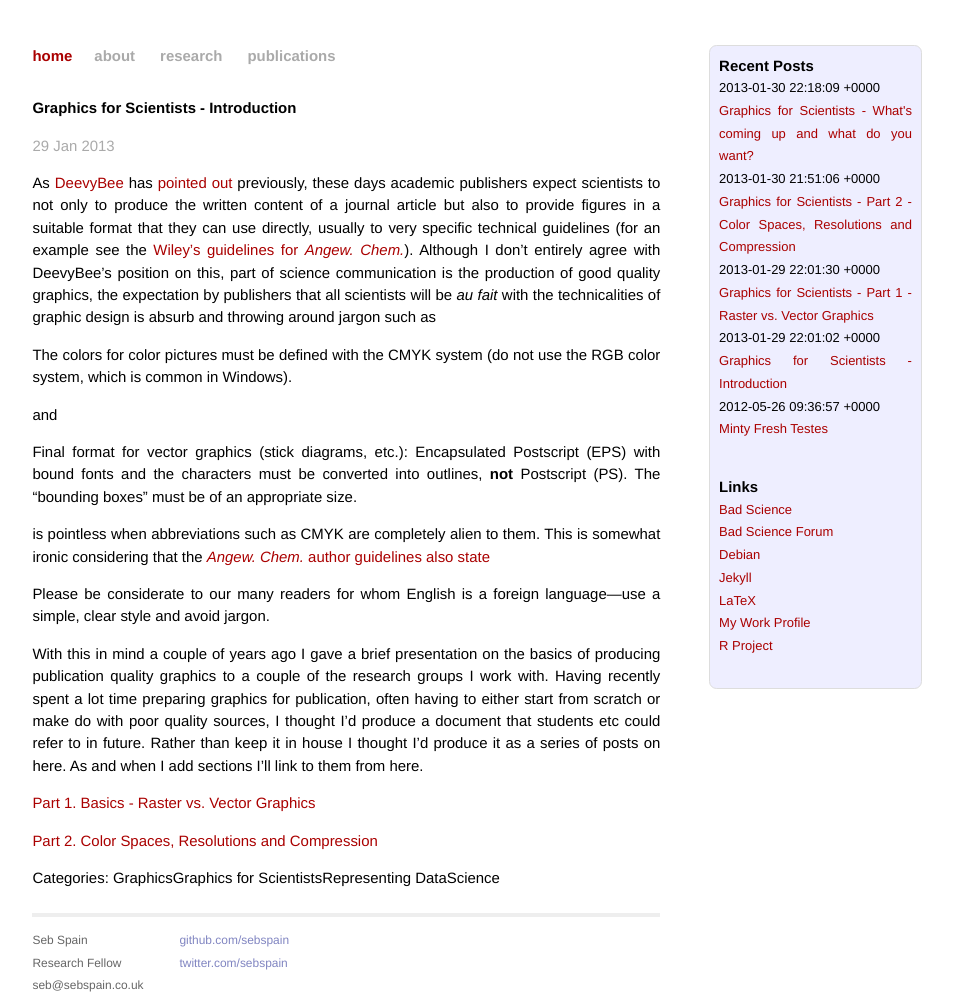
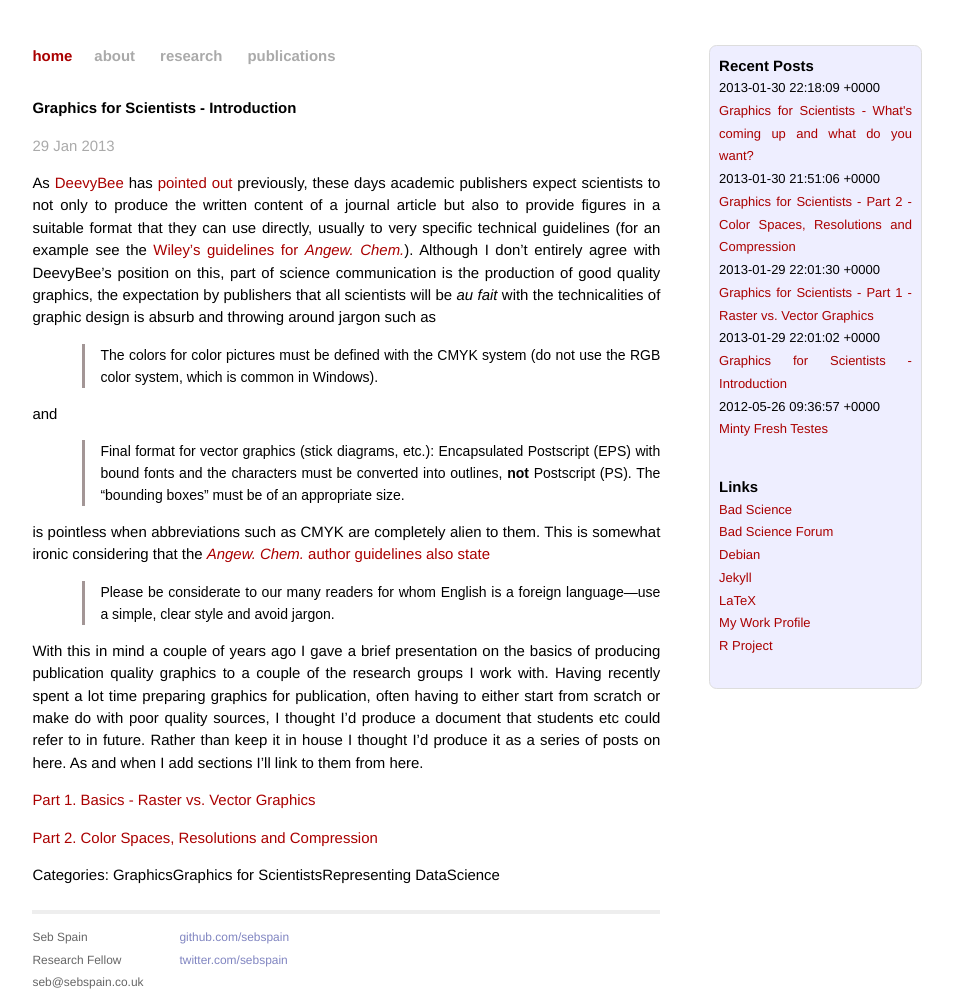
Before and after one commit to sebspain/sebspain.github.io, a Jekyll site: the page built from graphics/graphics-for-scientists-intro/index.md, in a window 1280 px wide. Shown: the whole page, without its empty margins (189-1142 px from the left). Built offline with Jekyll 4.4.1, drawn with Linux system fonts in a browser that asks for light colours; Markdown is read by kramdown in place of the engine named in the settings.

Commit message:
added blockquote styling

```diff
--- a/css/main.css
+++ b/css/main.css
@@ -34,6 +34,15 @@
 table {
   font-size: inherit;
   font: 100%;
+}
+
+blockquote {
+  font: 14px/22px normal helvetica, sans-serif;
+  margin-top: 10px;
+  margin-bottom: 10px;
+  margin-left: 50px;
+  padding-left: 15px;
+  border-left: 3px solid #a39696;
 }
 
 /*****************************************************************************/
```
